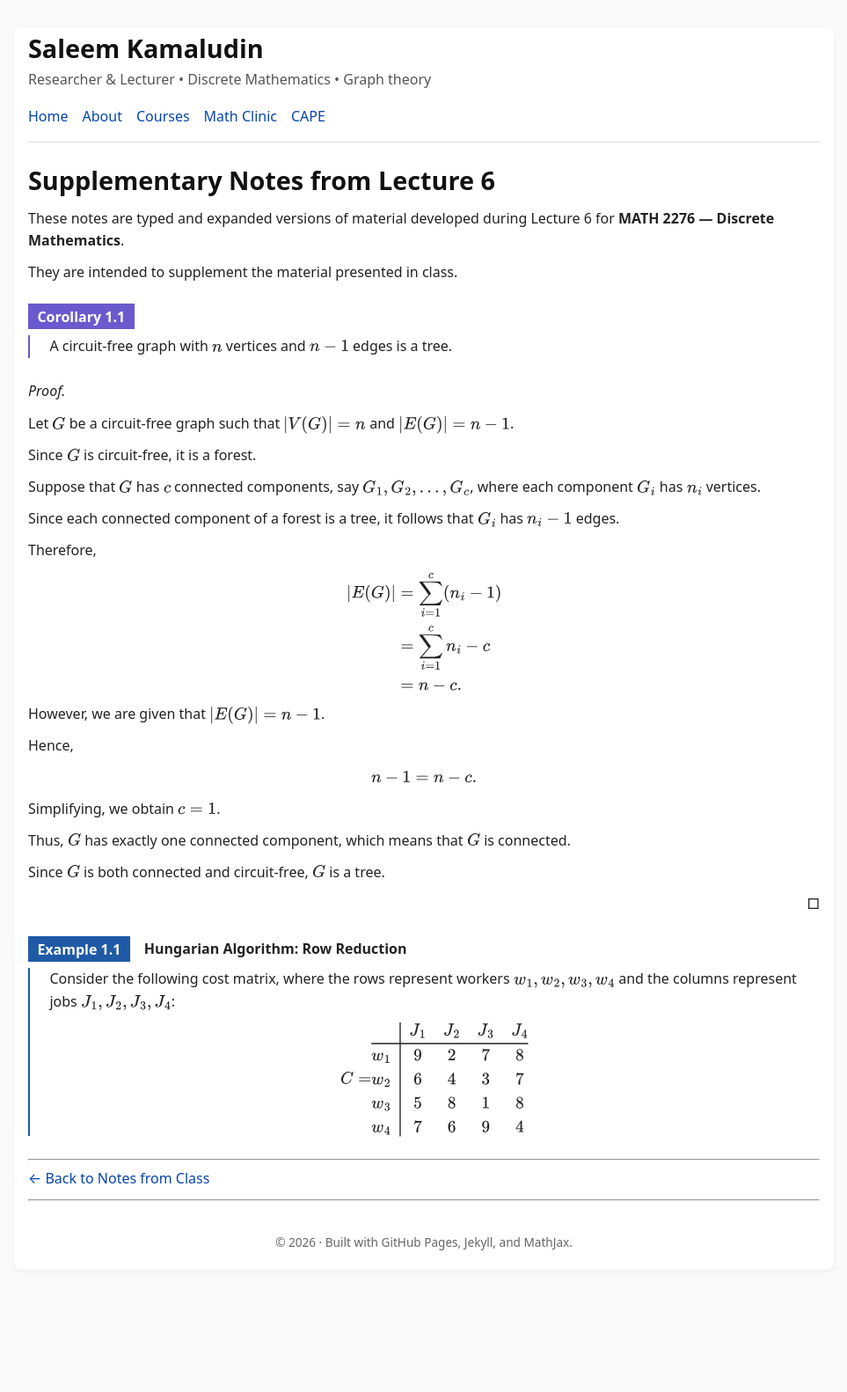
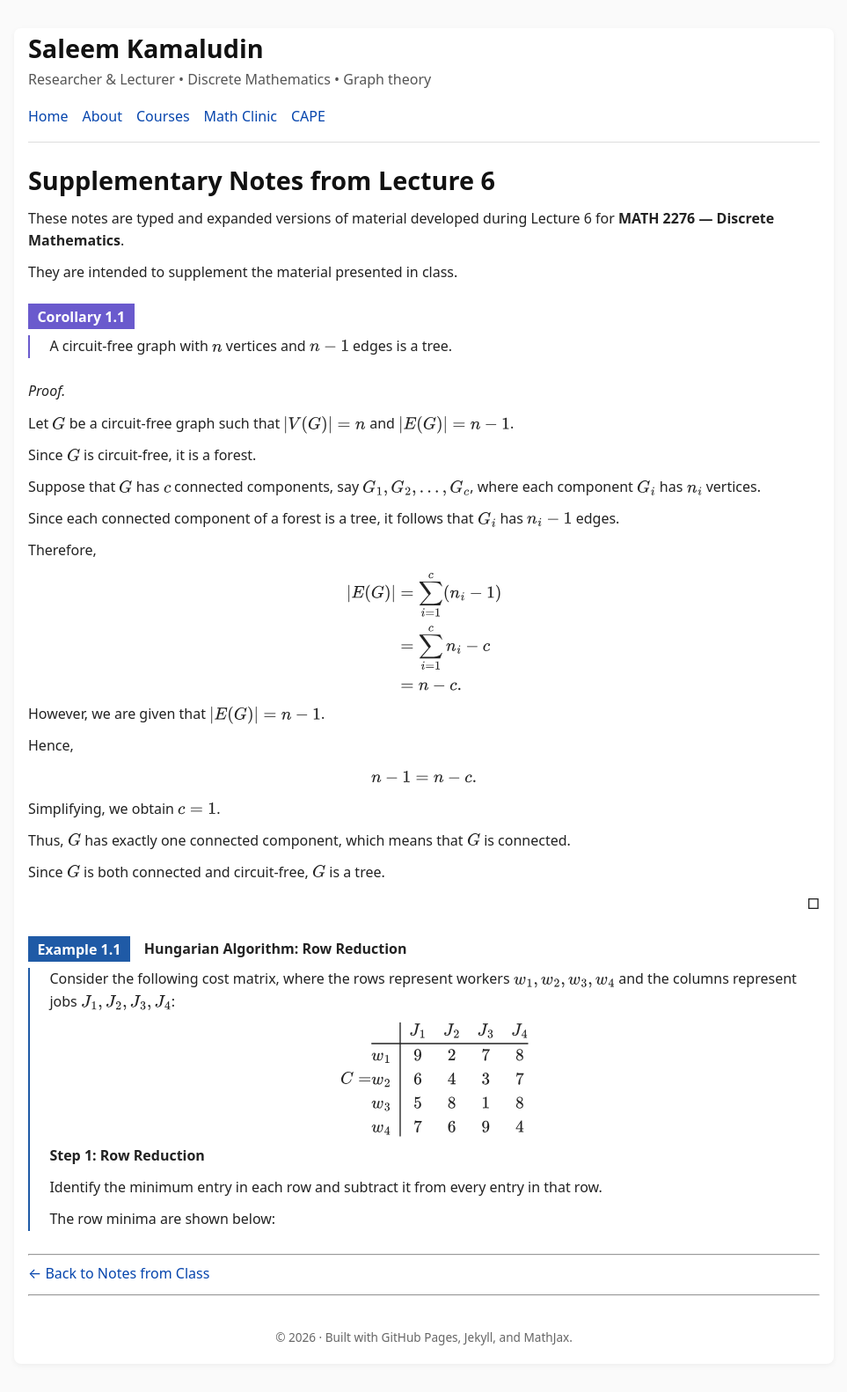
Before and after one commit to SaleemKamaludin/SaleemKamaludin.github.io, a Jekyll site: the page built from courses/math-2276/notes-from-class/supplementary-lecture-6/index.md, in a window 1280 px wide. Shown: the whole page at 88% size, without its empty margins (158-1121 px from the left). Built offline with Jekyll 4.4.1, drawn with Linux system fonts in a browser that asks for light colours; before the commit the page ends 1475 px from its top, so only the background shows below that.

Commit message:
Add row reduction step to Hungarian Algorithm example

```diff
--- a/courses/math-2276/notes-from-class/supplementary-lecture-6/index.md
+++ b/courses/math-2276/notes-from-class/supplementary-lecture-6/index.md
@@ -158,6 +158,23 @@ w_4 & 7 & 6 & 9 & 4
       </div>
 
     </div>
+    <div id="example-hungarian-row-reduction-step-1">
+
+      <p>
+        <strong>Step 1: Row Reduction</strong>
+      </p>
+
+      <p>
+        Identify the minimum entry in each row and subtract
+        it from every entry in that row.
+      </p>
+
+      <p>
+        The row minima are shown below:
+      </p>
+
+    </div>
+
 
 
   </div>
```
